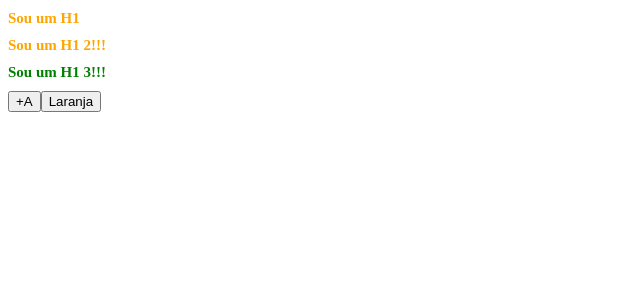
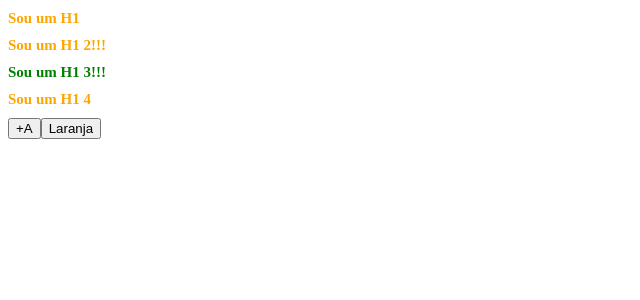
Before and after one commit to thiago-desenv/fundamentos-angular, an Angular app: page / in a window 1280 px wide. Shown: the top 300 px of the page, without its empty margins (0-640 px from the left). Built offline with nearby package versions, Linux system fonts and the light colour scheme.

Commit message:
Usado ngStyle com uso de objeto com valores dos elementos

```diff
--- a/src/app/app.component.html
+++ b/src/app/app.component.html
@@ -6,6 +6,8 @@
 <h1 [style.font-size.px]="fontSize" [style.color]="textColor">Sou um H1 2!!!</h1>
 
 <h1 [style]="stylesString">Sou um H1 3!!!</h1>
+
+<h1 [ngStyle]="stylesObj">Sou um H1 4</h1>
 
 <button (click)="aumentarTamanhoFonte()">+A</button>
 <button (click)="alternarFontColor()">{{ buttonText }}</button>
--- a/src/app/app.component.ts
+++ b/src/app/app.component.ts
@@ -10,11 +10,20 @@ export class AppComponent {
   textColor: 'green' | 'orange' = 'orange';
   buttonText: 'Verde' | 'Laranja' = 'Laranja';
   stylesString: string = 'font-size: 15px; color: green';
+  stylesObj = {
+    'font-size': this.fontSize + 'px',
+    'color': this.textColor
+  };
 
   aumentarTamanhoFonte() {
     this.fontSize += 1;
 
     this.stylesString = `font-size: ${this.fontSize}px; color: ${this.textColor};`;
+    this.stylesObj['font-size'] = this.fontSize + 'px';
+    this.  stylesObj = {
+    'font-size': this.fontSize + 'px',
+    'color': this.textColor
+  };
   }
 
   alternarFontColor() {
@@ -27,6 +36,10 @@ export class AppComponent {
     }
 
     this.stylesString = `font-size: ${this.fontSize}px; color: ${this.textColor};`;
+    this.stylesObj = {
+    'font-size': this.fontSize + 'px',
+    'color': this.textColor
+    };
   }
 
   // indexPessoaSelecionada: number | undefined;
```
